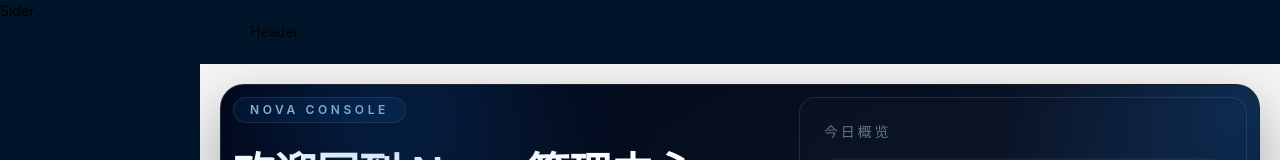
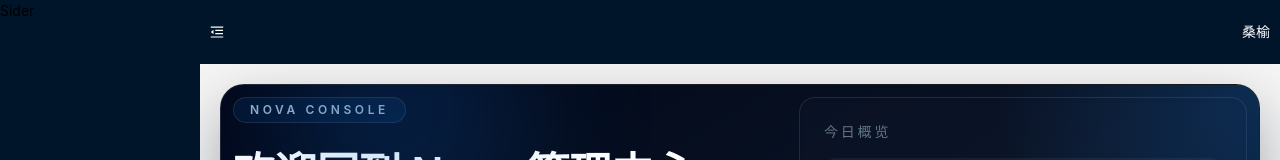
Before and after one commit to phellinus/NovaPanel, a React (Vite) app: page /welcome in a window 1280 px wide. Shown: the top 160 px of the page. Built offline with nearby package versions, Linux system fonts and the light colour scheme; no server answers.

Commit message:
feat:顶部导航栏的修改

```diff
--- a/package.json
+++ b/package.json
@@ -10,6 +10,7 @@
     "preview": "vite preview"
   },
   "dependencies": {
+    "@ant-design/icons": "~5.6.1",
     "@ant-design/v5-patch-for-react-19": "^1.0.3",
     "antd": "^5.27.5",
     "axios": "^1.12.2",
--- /dev/null
+++ b/src/layout/header/index.module.css
@@ -0,0 +1,5 @@
+@reference "tailwindcss";
+
+.navHeader{
+    @apply flex justify-between items-center px-[10px] text-[var(--dark-text-color)];
+}
--- /dev/null
+++ b/src/layout/header/index.tsx
@@ -0,0 +1,53 @@
+import styles from '@/layout/header/index.module.css';
+import { LogoutOutlined, MenuFoldOutlined, SettingOutlined } from '@ant-design/icons';
+import {Dropdown, message, Space} from 'antd';
+import type { MenuProps } from 'antd/lib';
+import { useNavigate } from 'react-router-dom';
+import storage from '@/utils/storage.ts';
+
+const items: MenuProps['items'] = [
+    {
+        key: 'setting',
+        label: (
+            <div>
+                <SettingOutlined className='pr-2' />
+                系统设置
+            </div>
+        ),
+    },
+    {
+        key: 'logout',
+        label: (
+            <div>
+                <LogoutOutlined className='pr-2' />
+                退出登录
+            </div>
+        ),
+    },
+];
+
+export default function NavHeader() {
+    const nav = useNavigate();
+    const operate = ({ key }: { key: string }) => {
+        if (key == 'setting') {
+            // 系统设置
+        } else if (key === 'logout') {
+            // 退出登录
+            nav('/login');
+            storage.remove('nova-token');
+            message.success('退出登录成功');
+        }
+    };
+    return (
+        <>
+            <div className={styles.navHeader}>
+                <MenuFoldOutlined className='cursor-pointer' />
+                <Dropdown menu={{ items, onClick: operate }}>
+                    <div className='cursor-pointer'>
+                        <Space>桑榆</Space>
+                    </div>
+                </Dropdown>
+            </div>
+        </>
+    );
+}
--- a/src/layout/index.module.css
+++ b/src/layout/index.module.css
@@ -2,6 +2,9 @@
 
 .layout {
     @apply relative h-screen w-screen;
+}
+.header{
+    @apply px-0 py-0;
 }
 .layoutContent{
     /*background-color: var(--dark-home-bg-color);*/
--- a/src/layout/index.tsx
+++ b/src/layout/index.tsx
@@ -1,6 +1,7 @@
 import { Layout } from 'antd';
 import styles from '@/layout/index.module.css';
 import { Outlet } from 'react-router-dom';
+import NavHeader from '@/layout/header';
 
 const { Header, Footer, Sider, Content } = Layout;
 
@@ -10,7 +11,9 @@ export default function LayoutContainer() {
             <Layout className={styles.layout}>
                 <Sider>Sider</Sider>
                 <Layout>
-                    <Header>Header</Header>
+                    <Header className={styles.header}>
+                        <NavHeader />
+                    </Header>
                     <Content className={styles.layoutContent}>
                         <div className={styles.wrapper}>
                             <Outlet />
--- a/src/styles/theme.css
+++ b/src/styles/theme.css
@@ -1,5 +1,6 @@
 :root {
     --dark-bg-color: #fff;
+    --dark-text-color: #fff;
     --dark-color: #000;
     --dark-home-bg-color: #f0f2f5;
     --dark-logo-color: #001529;
@@ -8,6 +9,7 @@
 .dark {
     --dark-bg-color: #141414;
     --dark-color:#fff;
+    --dark-text-color: #000;
     --dark-home-bg-color: #000;
     --dark-logo-color: #141414;
 }
```
Also changed, not shown: 1 other file (tests, documents, lock files or other folders).
